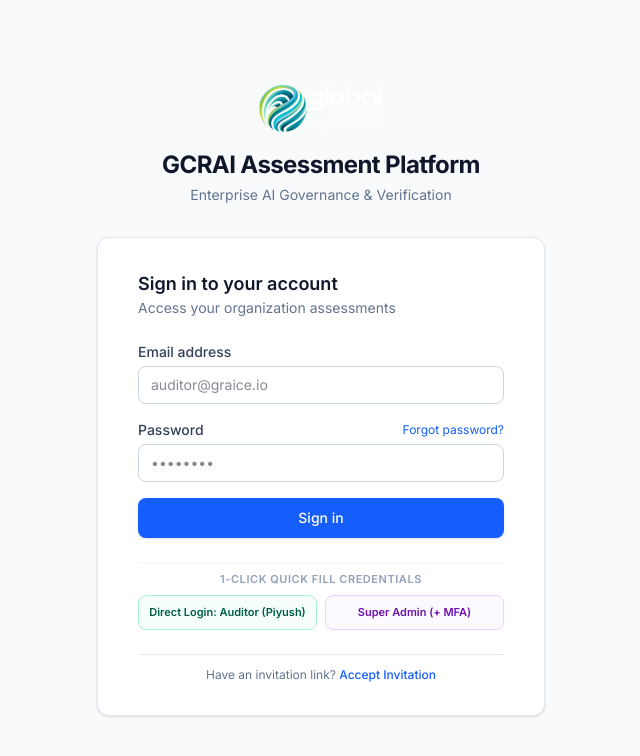
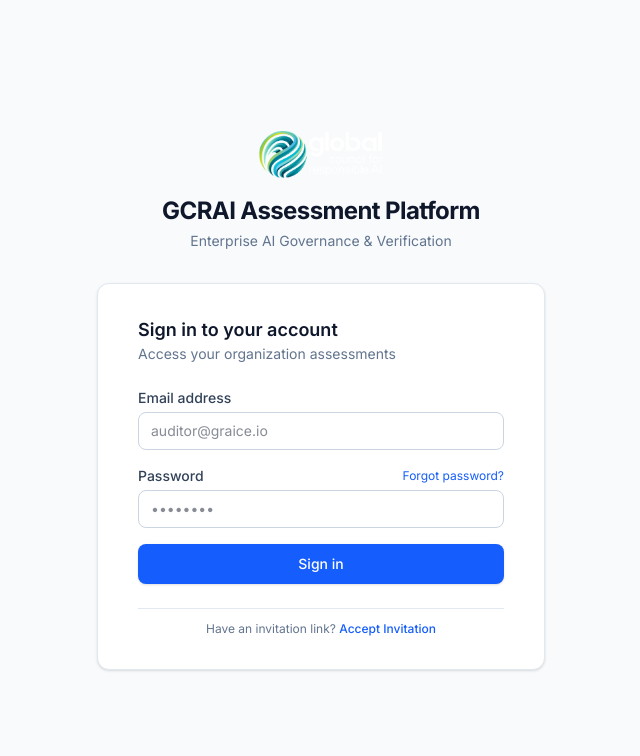
Before and after one commit to shivanshunigam01/GCRI-Project, a Next.js app in the folder frontend/: page /login in a window 1280 px wide. Shown: the top 756 px of the page, without its empty margins (319-959 px from the left). Built offline with nearby package versions, Linux system fonts and the light colour scheme; no server answers.

Commit message:
refactor(frontend): remove quick-fill test credentials from login page

```diff
--- a/frontend/src/app/(auth)/login/page.tsx
+++ b/frontend/src/app/(auth)/login/page.tsx
@@ -120,42 +120,6 @@ export default function LoginPage() {
         </button>
       </form>
 
-      {/* Quick Fill Testing Credentials */}
-      <div className="pt-2 border-t border-slate-100 space-y-2">
-        <p className="text-[11px] font-semibold text-slate-400 uppercase tracking-wider text-center">
-          1-Click Quick Fill Credentials
-        </p>
-        <div className="grid grid-cols-2 gap-2">
-          <button
-            type="button"
-            onClick={() => {
-              setEmail("auditor@graice.io");
-              setPassword("Auditor@123456");
-              setMfaToken("");
-              setShowMfa(false);
-              setError(null);
-            }}
-            className="py-2 px-2.5 rounded-lg border border-emerald-200 bg-emerald-50/50 hover:bg-emerald-100 text-[11px] font-semibold text-emerald-800 transition text-center"
-          >
-            Direct Login: Auditor (Piyush)
-          </button>
-          <button
-            type="button"
-            onClick={() => {
-
-              setEmail("admin@graice.io");
-              setPassword("Admin@123456");
-              setMfaToken("11223344");
-              setShowMfa(true);
-              setError(null);
-            }}
-            className="py-2 px-2.5 rounded-lg border border-purple-200 bg-purple-50/50 hover:bg-purple-100 text-[11px] font-semibold text-purple-800 transition text-center"
-          >
-            Super Admin (+ MFA)
-          </button>
-        </div>
-      </div>
-
       <div className="border-t border-slate-200 pt-3 text-center">
         <p className="text-xs text-slate-500">
           Have an invitation link?{" "}
```
